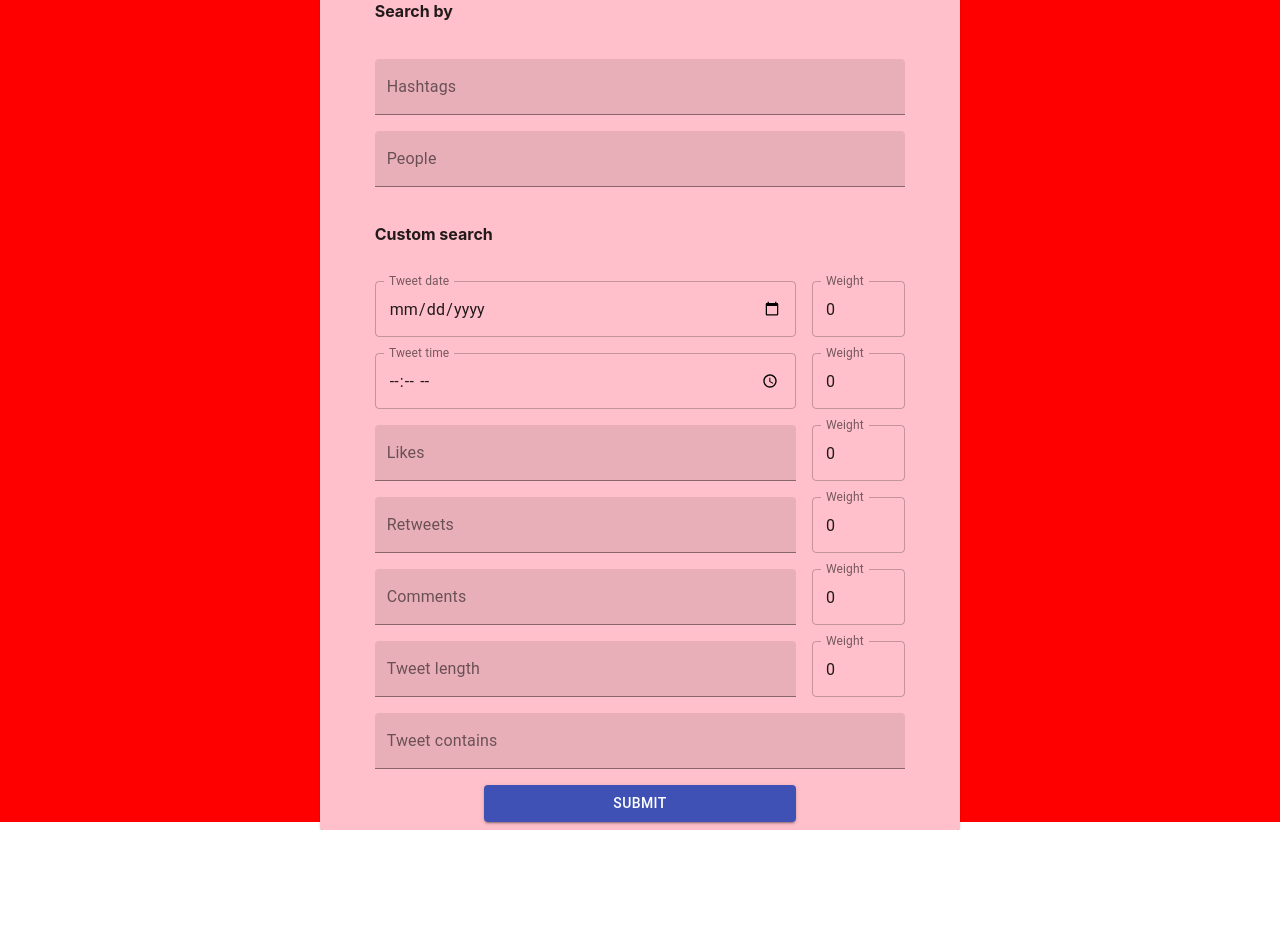
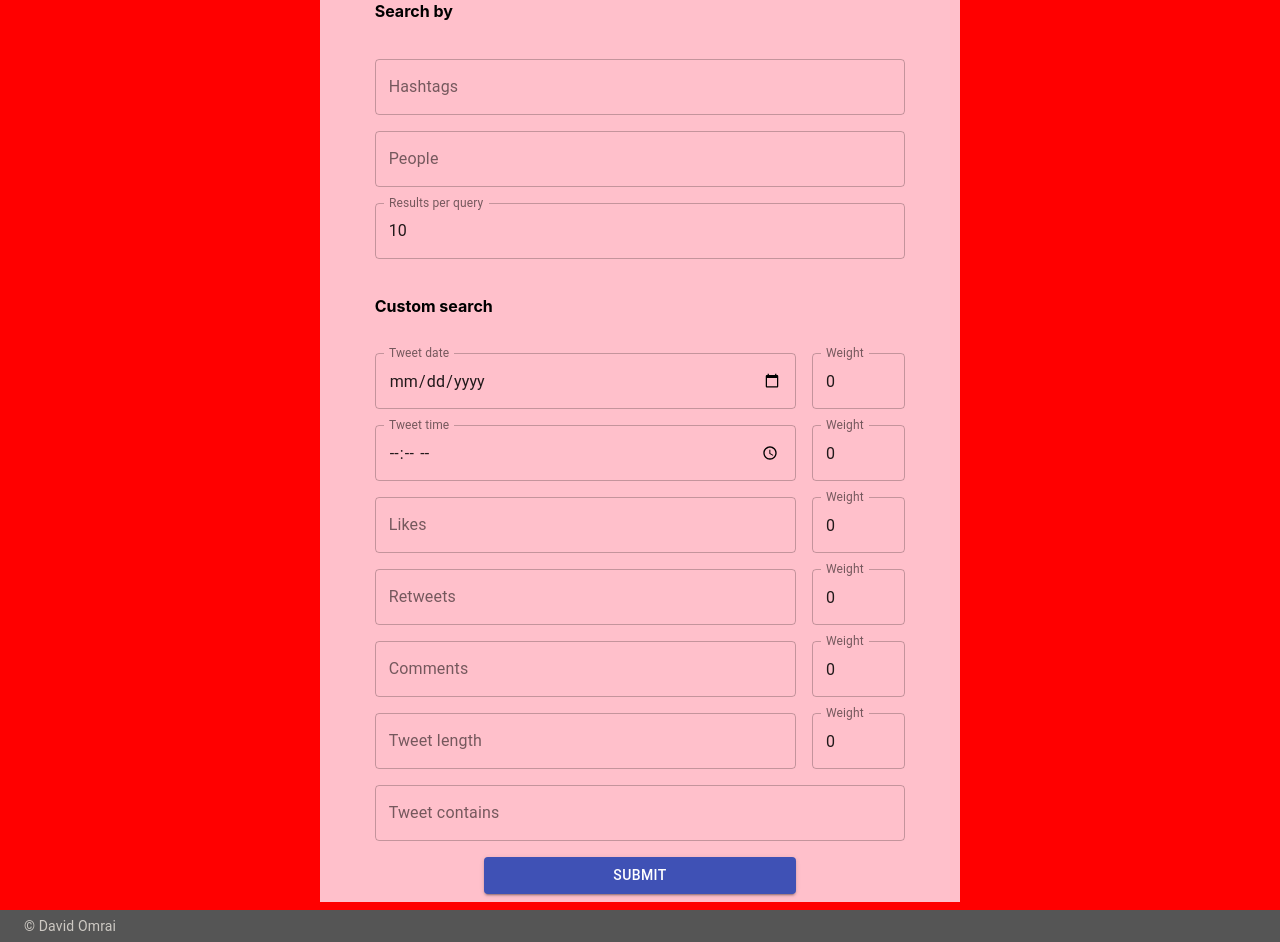
Before and after one commit to daveomri/twitter-metadata-reranking, a React (Create React App) app in the folder frontend/twimetaking/: page / in a window 1280 px wide. Shown: the part 20-962 px from the top of the page. Before the commit the page ends 850 px from the top, so only its background shows below. Built offline with nearby package versions, Linux system fonts and the light colour scheme.

Commit message:
Added nicer frontend and also footer

```diff
--- a/frontend/twimetaking/package.json
+++ b/frontend/twimetaking/package.json
@@ -12,6 +12,7 @@
     "@testing-library/jest-dom": "^5.14.1",
     "@testing-library/react": "^11.2.7",
     "@testing-library/user-event": "^12.8.3",
+    "clsx": "^1.1.1",
     "prop-types": "^15.7.2",
     "react": "^17.0.2",
     "react-dom": "^17.0.2",
--- a/frontend/twimetaking/src/App.jsx
+++ b/frontend/twimetaking/src/App.jsx
@@ -8,10 +8,14 @@ import { Grid } from '@material-ui/core';
 
 import SearchForm from './components/SearchForm';
 import Results from './components/Results';
+import Footer from './components/Footer';
 
 const styles = (theme) => ({
   root: {
     backgroundColor: 'red',
+    minHeight: '100vh',
+    height: '100%',
+    paddingBottom: theme.spacing(2),
   },
 });
 
@@ -42,14 +46,15 @@ function App(props) {
   };
 
   return (
-    <div className={classes.root}>
+    <div>
       <Grid
         container
         justifyContent="center"
         direction="column"
         alignItems="center"
+        className={classes.root}
       >
-        <Grid item xs={6}>
+        <Grid item md={6} sm={8} xs={12}>
           <SearchForm onSubmit={handleSubmit} />
         </Grid>
         <Grid item xs={6}>
@@ -58,6 +63,7 @@ function App(props) {
           }
         </Grid>
       </Grid>
+      <Footer />
     </div>
   );
 }
--- /dev/null
+++ b/frontend/twimetaking/src/components/Footer.jsx
@@ -0,0 +1,59 @@
+import React from 'react';
+import clsx from 'clsx';
+import { makeStyles } from '@material-ui/core/styles';
+import { Grid, Typography } from '@material-ui/core';
+
+const useStyles = makeStyles((theme) => ({
+  root: {
+    paddingLeft: theme.spacing(3),
+    paddingRight: theme.spacing(3),
+    backgroundColor: '#CDC9C3',
+  },
+  footer: {
+    backgroundColor: '#555555',
+    minHeight: theme.spacing(4),
+    [theme.breakpoints.down('xs')]: {
+      paddingTop: theme.spacing(1),
+    },
+  },
+  copyright: {
+    alignItems: 'center',
+    color: '#CDC9C3',
+    [theme.breakpoints.up('xs')]: {
+      justifyContent: 'flex-start',
+    },
+    [theme.breakpoints.down('xs')]: {
+      justifyContent: 'center',
+    },
+  },
+}));
+
+const Footer = () => {
+  const classes = useStyles();
+
+  return (
+    <div>
+      <Grid
+        container
+        className={clsx(classes.root, classes.footer)}
+        justifyContent="flex-start"
+        alignItems="center"
+      >
+        <Grid item xs={12} sm={6}>
+          <Grid container className={classes.copyright}>
+            <Typography variant="body2">© David Omrai</Typography>
+          </Grid>
+        </Grid>
+        <Grid item xs={12} sm={6} />
+      </Grid>
+    </div>
+  );
+};
+
+Footer.displayName = 'Footer';
+
+Footer.propTypes = {};
+
+Footer.defaultProps = {};
+
+export default Footer;
--- a/frontend/twimetaking/src/components/SearchForm.jsx
+++ b/frontend/twimetaking/src/components/SearchForm.jsx
@@ -9,7 +9,6 @@ import PropTypes, { number } from 'prop-types';
 import { withStyles } from '@material-ui/core/styles';
 
 import {
-  Paper,
   TextField,
   Button,
   Grid,
@@ -19,12 +18,15 @@ const styles = (theme) => ({
   paper: {
     width: '100%',
     backgroundColor: 'pink',
+    padding: '0',
+    margin: '0',
   },
 });
 
 const defaultValues = {
   hashtags: '',
   people: '',
+  resPerQuer: 10,
 
   time: '',
   timeWeight: 0,
@@ -68,7 +70,7 @@ const SearchForm = (props) => {
   };
 
   return (
-    <Paper className={classes.paper}>
+    <div className={classes.paper}>
       <form onSubmit={handleSubmit}>
         <Grid container justifyContent="center" alignItems="center" spacing={2}>
           <Grid item xs={10}>
@@ -85,7 +87,7 @@ const SearchForm = (props) => {
               onChange={handleInputChange}
               multiline
               maxRows={4}
-              variant="filled"
+              variant="outlined"
             />
           </Grid>
           <Grid item xs={10}>
@@ -99,7 +101,21 @@ const SearchForm = (props) => {
               onChange={handleInputChange}
               multiline
               maxRows={4}
-              variant="filled"
+              variant="outlined"
+            />
+          </Grid>
+          <Grid item xs={10}>
+            <TextField
+              fullWidth
+              id="results-per-query"
+              name="results"
+              label="Results per query"
+              type="number"
+              value={formValues.resPerQuer}
+              onChange={handleInputChange}
+              InputLabelProps={{ shrink: true }}
+              InputProps={{ inputProps: { min: 0 } }}
+              variant="outlined"
             />
           </Grid>
           <Grid item xs={10}><h4>Custom search</h4></Grid>
@@ -168,7 +184,7 @@ const SearchForm = (props) => {
               InputProps={{ inputProps: { min: 0 } }}
               value={formValues.likes}
               onChange={handleInputChange}
-              variant="filled"
+              variant="outlined"
             />
           </Grid>
           <Grid item xs={2}>
@@ -195,7 +211,7 @@ const SearchForm = (props) => {
               InputProps={{ inputProps: { min: 0 } }}
               value={formValues.retweets}
               onChange={handleInputChange}
-              variant="filled"
+              variant="outlined"
             />
           </Grid>
           <Grid item xs={2}>
@@ -222,7 +238,7 @@ const SearchForm = (props) => {
               InputProps={{ inputProps: { min: 0 } }}
               value={formValues.comments}
               onChange={handleInputChange}
-              variant="filled"
+              variant="outlined"
             />
           </Grid>
           <Grid item xs={2}>
@@ -249,7 +265,7 @@ const SearchForm = (props) => {
               InputProps={{ inputProps: { min: 0 } }}
               value={formValues.length}
               onChange={handleInputChange}
-              variant="filled"
+              variant="outlined"
             />
           </Grid>
           <Grid item xs={2}>
@@ -277,7 +293,7 @@ const SearchForm = (props) => {
               onChange={handleInputChange}
               multiline
               maxRows={4}
-              variant="filled"
+              variant="outlined"
             />
           </Grid>
           <Grid item xs={6}>
@@ -287,7 +303,7 @@ const SearchForm = (props) => {
           </Grid>
         </Grid>
       </form>
-    </Paper>
+    </div>
   );
 };
 
```
Also changed, not shown: 1 other file (tests, documents, lock files or other folders).
